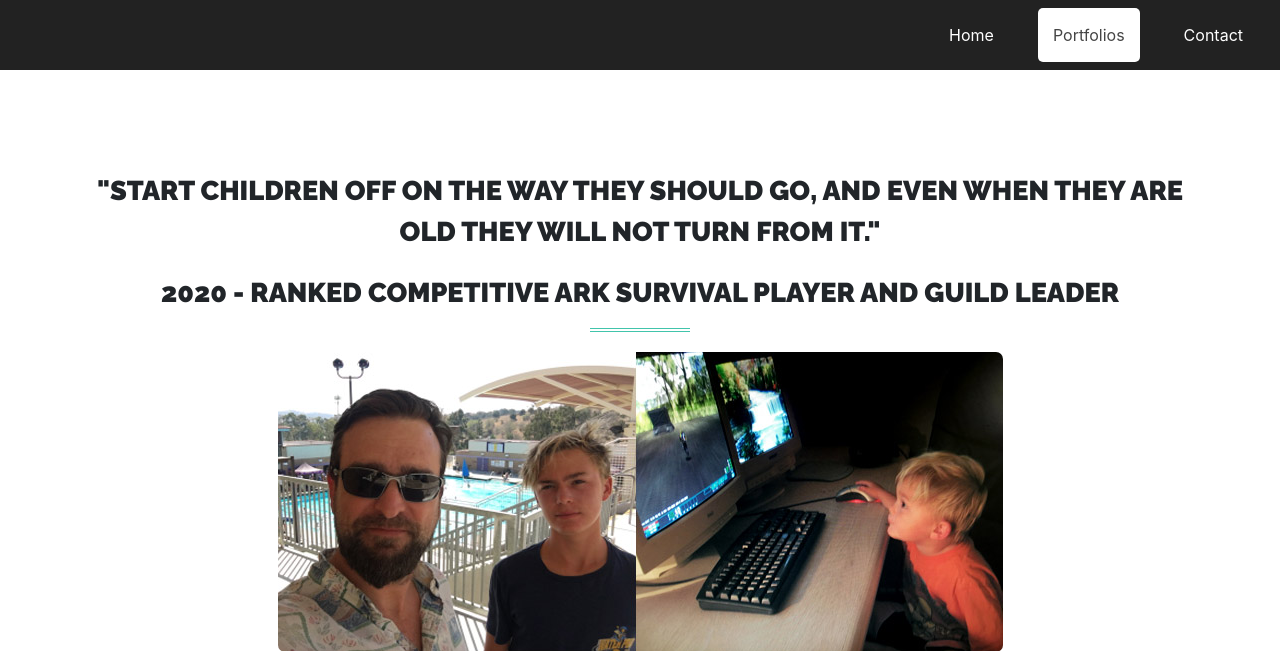
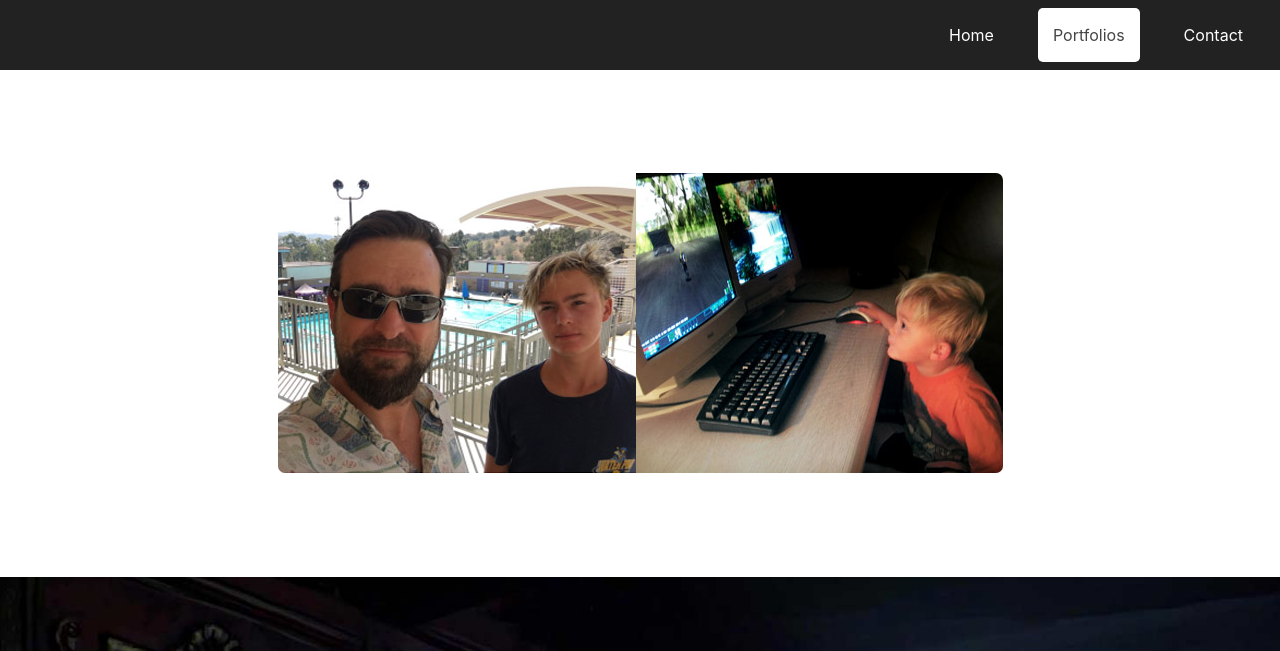
Before and after one commit to gamesmartz/3D-Portfolio, a PHP site: page /s-parent in a window 1280 px wide. Shown: the top 651 px of the page. Run offline with PHP 8.4, Linux system fonts and the light colour scheme; some libraries are stand-ins or nearby versions.

Commit message:
tweaked parent page

```diff
--- a/s-parent.php
+++ b/s-parent.php
@@ -16,11 +16,6 @@
       </div>
 
       <?php //Titles ?>
-
-      <?php //Title ?>
-      <div class="thick-bold-raleway portfolio-titles" style="font-size: 1.7rem; ">"Start children off on the way they should go, and even when they are old they will not turn from it."</div>
-      <div class="thick-bold-raleway portfolio-titles" style="font-size: 1.7rem; margin-top: 20px; ">2020 - Ranked Competitive Ark Survival Player and Guild Leader</div>
-      <hr class="colored">
 
     <div class="position-relative">
 
```
